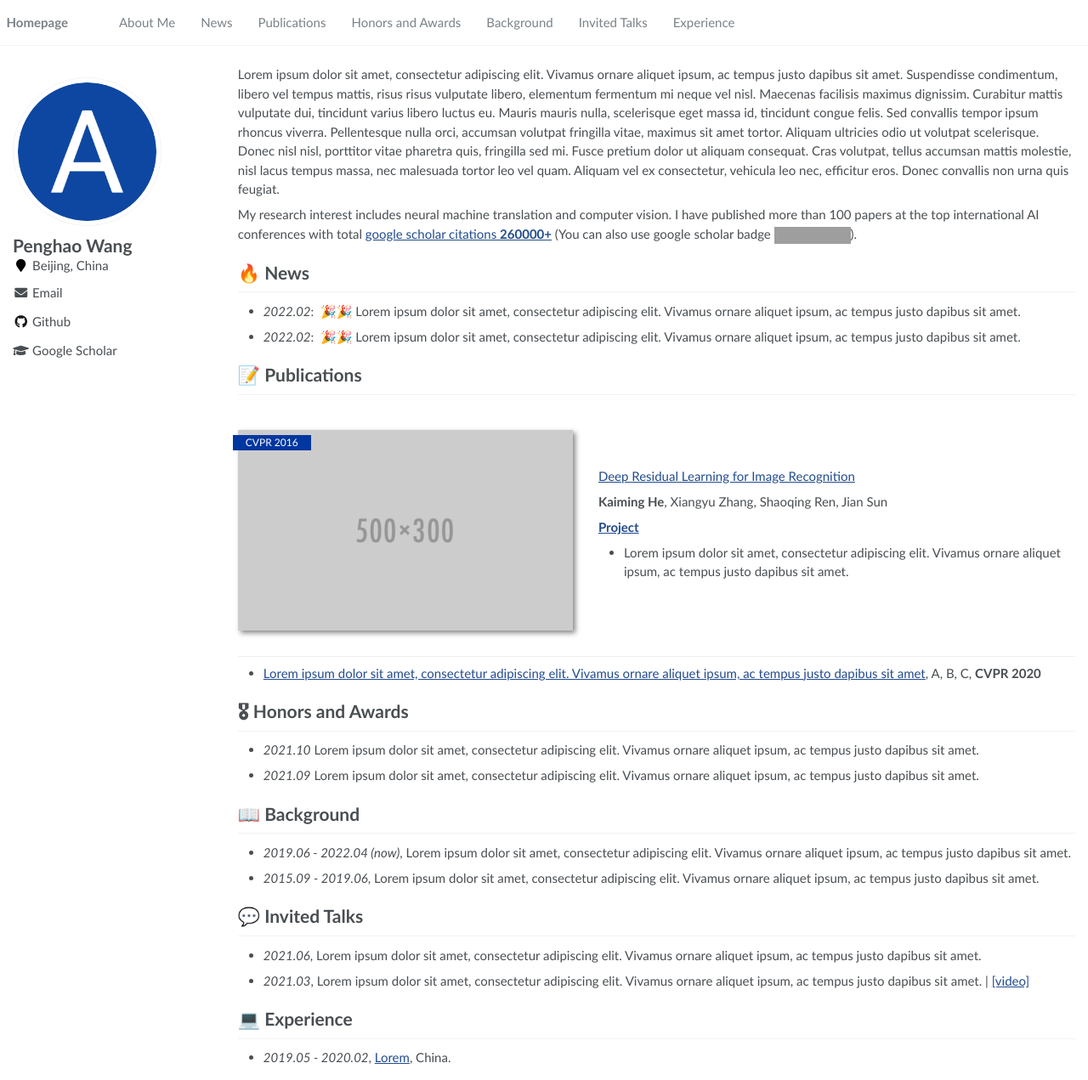
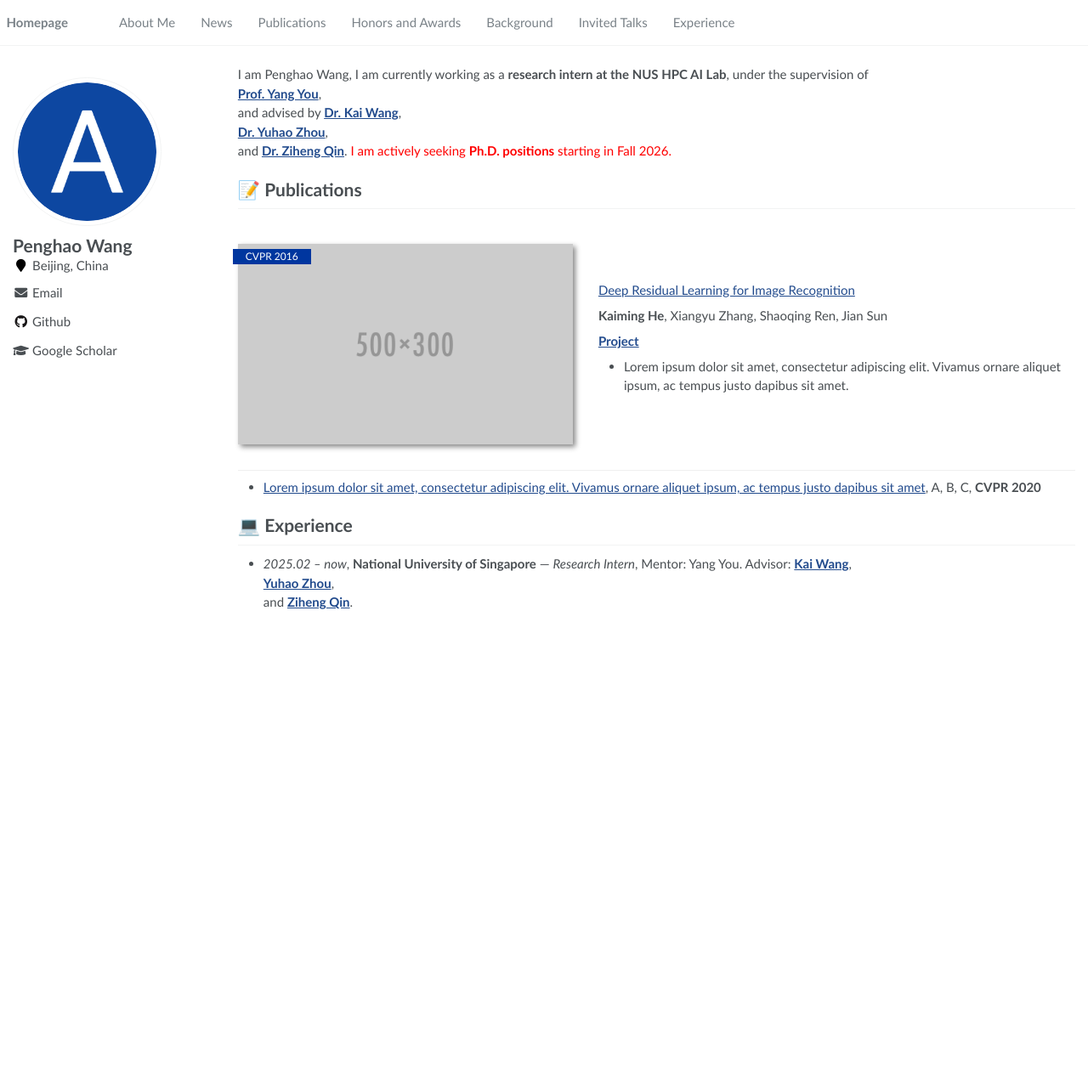
Before and after one commit to wph6/wph6.github.io, a Jekyll site: the page built from _pages/about.md, in a window 1280 px wide and 1271 px high. Shown: the whole window at 85% size. Built offline with Jekyll 4.4.1, drawn with Linux system fonts in a browser that asks for light colours; grey boxes are pictures that could not be loaded.

Commit message:
Update about.md

```diff
--- a/_pages/about.md
+++ b/_pages/about.md
@@ -17,14 +17,20 @@ redirect_from:
 
 <span class='anchor' id='about-me'></span>
 
-Lorem ipsum dolor sit amet, consectetur adipiscing elit. Vivamus ornare aliquet ipsum, ac tempus justo dapibus sit amet. Suspendisse condimentum, libero vel tempus mattis, risus risus vulputate libero, elementum fermentum mi neque vel nisl. Maecenas facilisis maximus dignissim. Curabitur mattis vulputate dui, tincidunt varius libero luctus eu. Mauris mauris nulla, scelerisque eget massa id, tincidunt congue felis. Sed convallis tempor ipsum rhoncus viverra. Pellentesque nulla orci, accumsan volutpat fringilla vitae, maximus sit amet tortor. Aliquam ultricies odio ut volutpat scelerisque. Donec nisl nisl, porttitor vitae pharetra quis, fringilla sed mi. Fusce pretium dolor ut aliquam consequat. Cras volutpat, tellus accumsan mattis molestie, nisl lacus tempus massa, nec malesuada tortor leo vel quam. Aliquam vel ex consectetur, vehicula leo nec, efficitur eros. Donec convallis non urna quis feugiat.
-
-My research interest includes neural machine translation and computer vision. I have published more than 100 papers at the top international AI conferences with total <a href='https://scholar.google.com/citations?user=DhtAFkwAAAAJ'>google scholar citations <strong><span id='total_cit'>260000+</span></strong></a> (You can also use google scholar badge <a href='https://scholar.google.com/citations?user=DhtAFkwAAAAJ'><img src="https://img.shields.io/endpoint?url={{ url | url_encode }}&logo=Google%20Scholar&labelColor=f6f6f6&color=9cf&style=flat&label=citations"></a>).
+I am Penghao Wang,
+I am currently working as a **research intern at the NUS HPC AI Lab**, under the supervision of
+**[Prof. Yang You](https://www.comp.nus.edu.sg/~youy/)**,
+and advised by **[Dr. Kai Wang](https://kaiwang960112.github.io/)**,
+**[Dr. Yuhao Zhou](https://scholar.google.com/citations?user=bGKF2tUAAAAJ&hl=zh-CN)**,
+and **[Dr. Ziheng Qin](https://henryqin1997.github.io/ziheng_qin/)**.
+<span style="color: red;">I am actively seeking **Ph.D. positions** starting in Fall 2026.</span>
 
 
+<!--
 # 🔥 News
 - *2022.02*: &nbsp;🎉🎉 Lorem ipsum dolor sit amet, consectetur adipiscing elit. Vivamus ornare aliquet ipsum, ac tempus justo dapibus sit amet.
 - *2022.02*: &nbsp;🎉🎉 Lorem ipsum dolor sit amet, consectetur adipiscing elit. Vivamus ornare aliquet ipsum, ac tempus justo dapibus sit amet.
+-->
 
 # 📝 Publications
 
@@ -42,6 +48,7 @@ My research interest includes neural machine translation and computer vision. I
 
 - [Lorem ipsum dolor sit amet, consectetur adipiscing elit. Vivamus ornare aliquet ipsum, ac tempus justo dapibus sit amet](https://github.com), A, B, C, **CVPR 2020**
 
+<!--
 # 🎖 Honors and Awards
 - *2021.10* Lorem ipsum dolor sit amet, consectetur adipiscing elit. Vivamus ornare aliquet ipsum, ac tempus justo dapibus sit amet.
 - *2021.09* Lorem ipsum dolor sit amet, consectetur adipiscing elit. Vivamus ornare aliquet ipsum, ac tempus justo dapibus sit amet.
@@ -53,6 +60,9 @@ My research interest includes neural machine translation and computer vision. I
 # 💬 Invited Talks
 - *2021.06*, Lorem ipsum dolor sit amet, consectetur adipiscing elit. Vivamus ornare aliquet ipsum, ac tempus justo dapibus sit amet.
 - *2021.03*, Lorem ipsum dolor sit amet, consectetur adipiscing elit. Vivamus ornare aliquet ipsum, ac tempus justo dapibus sit amet.  \| [\[video\]](https://github.com/)
+-->
 
 # 💻 Experience
-- *2019.05 - 2020.02*, [Lorem](https://github.com/), China.
+- *2025.02 – now*, **National University of Singapore** — *Research Intern*, Mentor: Yang You. Advisor: **[Kai Wang](https://kaiwang960112.github.io/)**,
+**[Yuhao Zhou](https://scholar.google.com/citations?user=bGKF2tUAAAAJ&hl=zh-CN)**,
+and **[Ziheng Qin](https://henryqin1997.github.io/ziheng_qin/)**.
```
